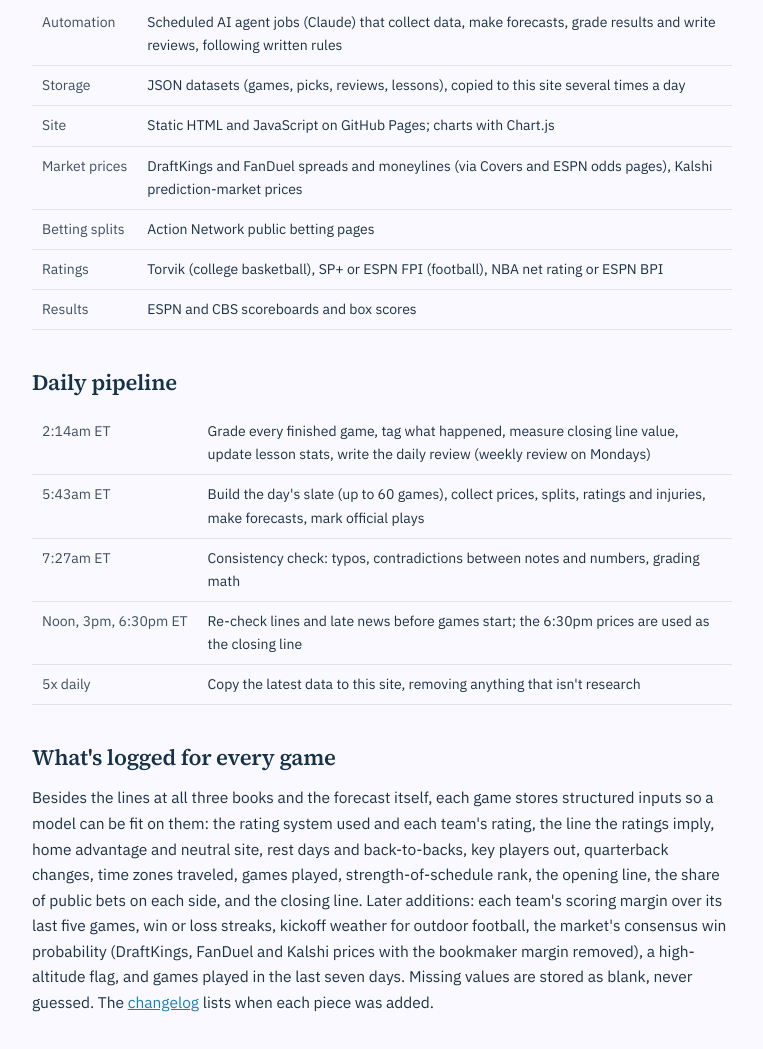
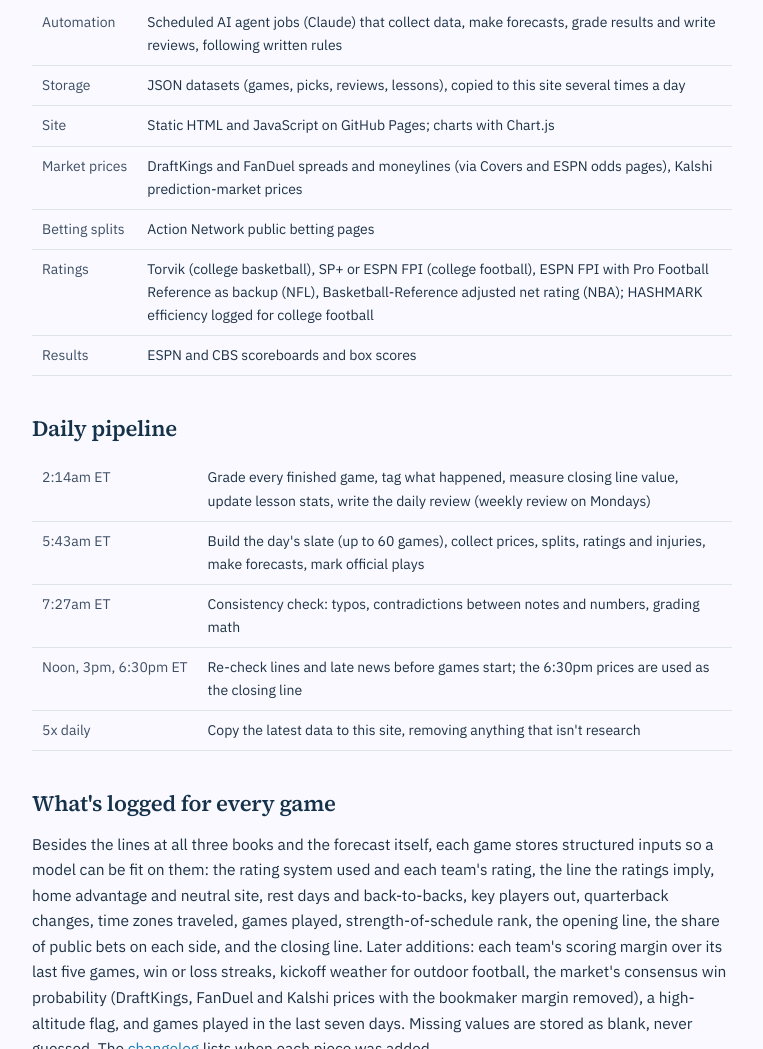
Before and after one commit to IsaacRaphel/picks-model, a plain HTML site: page method.html in a window 1280 px wide. Shown: the part 898-1947 px from the top of the page, without its empty margins (258-1021 px from the left). Drawn offline with Linux system fonts and the light colour scheme.

Commit message:
Fix NBA rating source to Basketball-Reference; PFR as NFL backup
Co-Authored-By: Claude Opus 5.5 <noreply@anthropic.com>
Claude-Session: https://claude.ai/code/session_01HgRmYo28qQsLSbjtUpJbAr

```diff
--- a/method.html
+++ b/method.html
@@ -117,7 +117,7 @@ footer .wrap{display:flex;justify-content:space-between;gap:16px;flex-wrap:wrap}
     <tr><td>Site</td><td>Static HTML and JavaScript on GitHub Pages; charts with Chart.js</td></tr>
     <tr><td>Market prices</td><td>DraftKings and FanDuel spreads and moneylines (via Covers and ESPN odds pages), Kalshi prediction-market prices</td></tr>
     <tr><td>Betting splits</td><td>Action Network public betting pages</td></tr>
-    <tr><td>Ratings</td><td>Torvik (college basketball), SP+ or ESPN FPI (football), NBA net rating or ESPN BPI</td></tr>
+    <tr><td>Ratings</td><td>Torvik (college basketball), SP+ or ESPN FPI (college football), ESPN FPI with Pro Football Reference as backup (NFL), Basketball-Reference adjusted net rating (NBA); HASHMARK efficiency logged for college football</td></tr>
     <tr><td>Results</td><td>ESPN and CBS scoreboards and box scores</td></tr>
   </table>
 
```
Also changed, not shown: changelog.html (+1 -0 lines).
